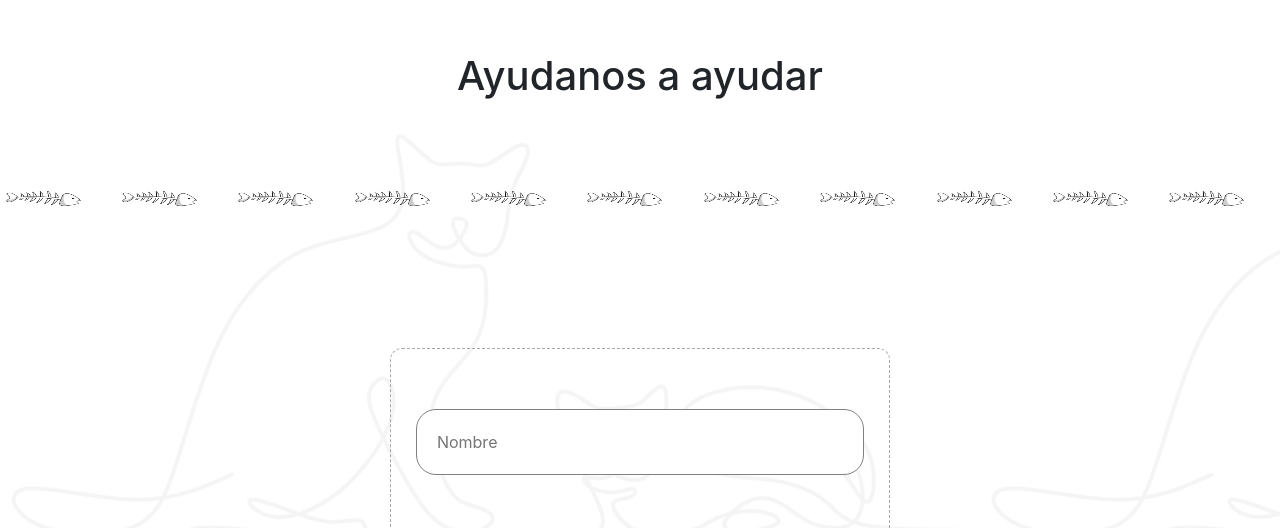
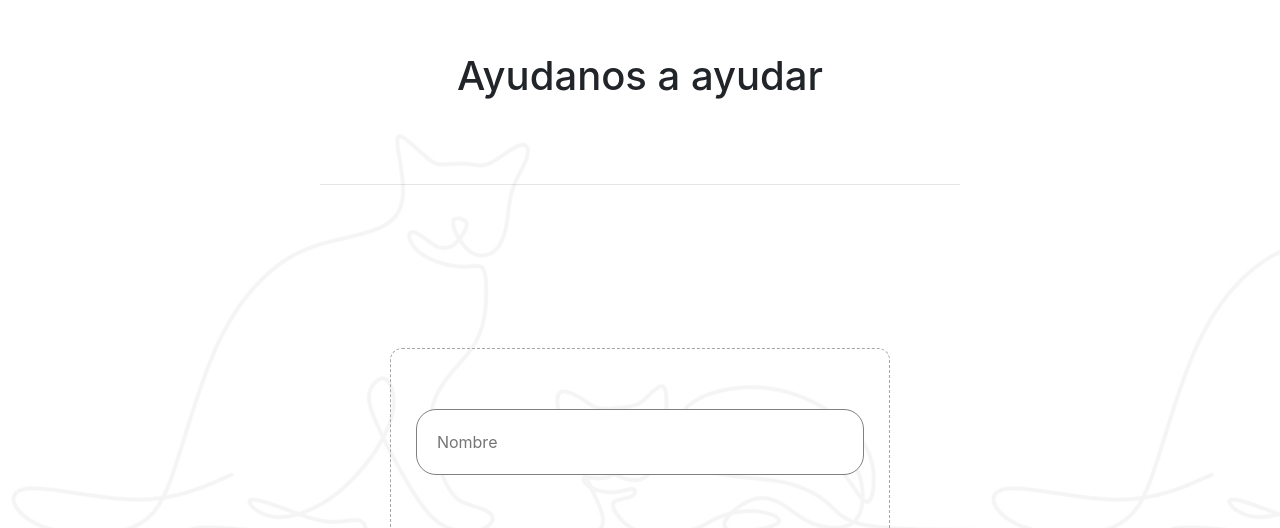
Before and after one commit to SalasFacundo/MichiSave, a plain HTML site: page voluntariado.html in a window 1280 px wide. Shown: the part 144-672 px from the top of the page. Drawn offline with nearby package versions, Linux system fonts and the light colour scheme.

Commit message:
Se modificaron los separadores

```diff
--- a/css/adoptar.css
+++ b/css/adoptar.css
@@ -49,17 +49,13 @@
 }
 #separador{
     display: flex;
+    justify-content: center;
     width: 100%;
-    height: 60px;;
-    align-items: center;
-    justify-content: space-around;
-
+    height: 60px;
 }
 
-#separador img{
-    width: 75px;
-    height: 15px;
-    margin-right: 30px;
+#separador hr{
+    width: 50%;
 }
 
 .pagina{
--- a/css/contacto.css
+++ b/css/contacto.css
@@ -64,17 +64,13 @@
 
 #separador{
     display: flex;
+    justify-content: center;
     width: 100%;
-    height: 60px;;
-    align-items: center;
-    justify-content: space-around;
-
+    height: 60px;
 }
 
-#separador img{
-    width: 75px;
-    height: 15px;
-    margin-right: 30px;
+#separador hr{
+    width: 50%;
 }
 
 #formulario{
--- a/css/donar.css
+++ b/css/donar.css
@@ -58,18 +58,13 @@
 
 #separador{
     display: flex;
+    justify-content: center;
     width: 100%;
-    height: 60px;;
-    align-items: center;
-    justify-content: space-around;
-    margin-bottom: 100px;
-
+    height: 60px;
 }
 
-#separador img{
-    width: 75px;
-    height: 15px;
-    margin-right: 30px;
+#separador hr{
+    width: 50%;
 }
 
 .card-title {
--- a/css/style.css
+++ b/css/style.css
@@ -51,17 +51,13 @@
 
 #separador{
     display: flex;
+    justify-content: center;
     width: 100%;
-    height: 60px;;
-    align-items: center;
-    justify-content: space-around;
-
+    height: 60px;
 }
 
-#separador img{
-    width: 75px;
-    height: 15px;
-    margin-right: 30px;
+#separador hr{
+    width: 50%;
 }
 
 .presentation{
--- a/css/voluntariado.css
+++ b/css/voluntariado.css
@@ -41,7 +41,8 @@
 .header,
 .title,
 #separador,
-.footer{
+.footer
+{
     grid-column: 1/6;
 }
 
@@ -55,18 +56,15 @@
 
 #separador{
     display: flex;
+    justify-content: center;
     width: 100%;
-    height: 60px;;
-    align-items: center;
-    justify-content: space-around;
-
+    height: 60px;
 }
 
-#separador img{
-    width: 75px;
-    height: 15px;
-    margin-right: 30px;
+#separador hr{
+    width: 50%;
 }
+
 
 #formulario{
     display: flex;
--- a/voluntariado.html
+++ b/voluntariado.html
@@ -48,19 +48,8 @@
             <h1>Ayudanos a ayudar</h1>
         </div>
         <div id="separador">
-            <img src="./img/pescadito.png" alt="">
-            <img src="./img/pescadito.png" alt="">
-            <img src="./img/pescadito.png" alt="">
-            <img src="./img/pescadito.png" alt="">
-            <img src="./img/pescadito.png" alt="">
-            <img src="./img/pescadito.png" alt="">
-            <img src="./img/pescadito.png" alt="">
-            <img src="./img/pescadito.png" alt="">
-            <img src="./img/pescadito.png" alt="">
-            <img src="./img/pescadito.png" alt="">
-            <img src="./img/pescadito.png" alt="">
+            <hr>
         </div>
-
         <div class="container">
             <div id="formulario">
                 <form action="">
```
Also changed, not shown: adoptar.html (+1 -11 lines), contacto.html (+1 -11 lines), donar.html (+3 -1 lines), index.html (+1 -11 lines).
